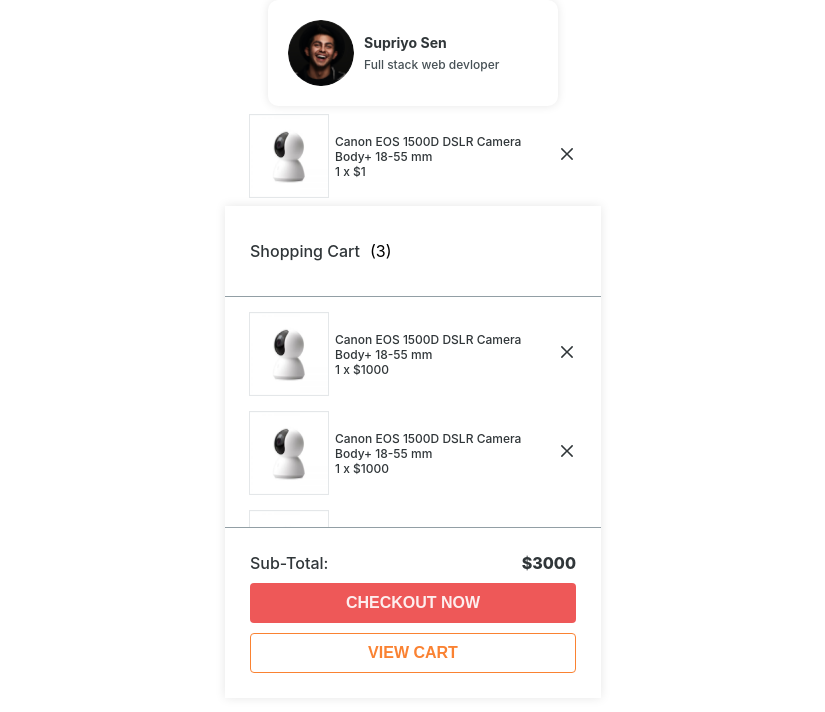
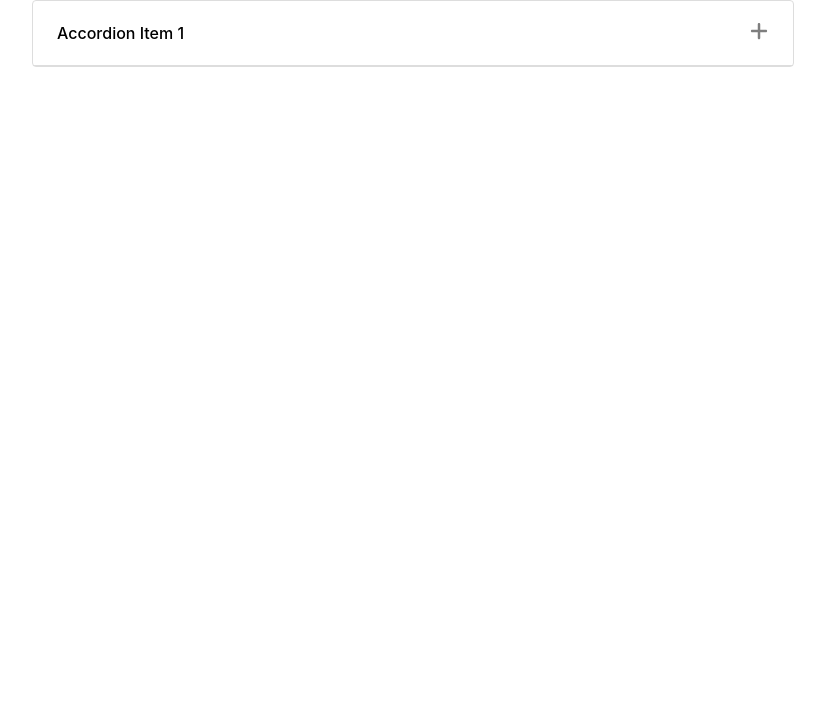
Before and after one commit to sayan2001s/Ecommerce, a React (Create React App) app in the folder client/: page / in a window 1280 px wide. Shown: the top 712 px of the page, without its empty margins (227-1052 px from the left). Built offline with nearby package versions, Linux system fonts and the light colour scheme.

Commit message:
Component--> Accordion (done)

```diff
--- a/client/src/App.tsx
+++ b/client/src/App.tsx
@@ -6,7 +6,14 @@
 import Cart from "./components/ui/cart";
 import item from "./Image/item-1.png";
 import ShoppingCart from "./components/ui/ShoppingCart";
+import { Accordion, AccordionContent, AccordionItem, AccordionTrigger } from "../../client/src/components/ui/accordion";
+import { useState } from "react";
 const App = () => {
+  const [openIndex, setOpenIndex] = useState<number | null>(null);
+
+  const handleToggle = (index: number) => {
+    setOpenIndex(openIndex === index ? null : index);
+  }
   return (
     <div className="flex flex-col items-center  gap-2">
       {/* <Card */}
@@ -19,18 +26,33 @@
       {/* totalSales={6969} */}
       {/* special="SALE" */}
       {/* /> */}
-      <MemberCard
-        name="Supriyo Sen"
-        role="Full stack web devloper"
-        image={avatar}
-      />
-      <Cart
-        description="Canon EOS 1500D DSLR Camera Body+ 18-55 mm"
-        price={1}
-        image={item}
-      />
-
-      <ShoppingCart quantity={3} subTotal={3000} />
+      {/* <MemberCard */}
+      {/* name="Supriyo Sen" */}
+      {/* role="Full stack web devloper" */}
+      {/* image={avatar} */}
+      {/* /> */}
+      {/* <Cart */}
+      {/* description="Canon EOS 1500D DSLR Camera Body+ 18-55 mm" */}
+      {/* price={1} */}
+      {/* image={item} */}
+      {/* /> */}
+      {/*  */}
+      {/* <ShoppingCart quantity={3} subTotal={3000} /> */}
+      <Accordion size="lg">
+        {[...Array(1)].map((_, index) => (
+          <AccordionItem key={index}>
+            <AccordionTrigger
+              onClick={() => handleToggle(index)}
+              isOpen={openIndex === index}
+            >
+              Accordion Item {index + 1}
+            </AccordionTrigger>
+            <AccordionContent isOpen={openIndex === index}>
+              <p>This is the content of item {index + 1}.</p>
+            </AccordionContent>
+          </AccordionItem>
+        ))}
+      </Accordion>
       <div className="md-10"></div>
     </div>
   );
--- /dev/null
+++ b/client/src/components/ui/accordion.tsx
@@ -0,0 +1,91 @@
+import React, { useState, useRef, forwardRef } from "react";
+import styles from "../../css/components/accordion.module.css";
+import Button from "./buttons";
+import { FaPlus, FaMinus } from "react-icons/fa6";
+
+
+type Size = "sm" | "md" | "lg";
+
+interface AccordionProps extends React.HTMLAttributes<HTMLDivElement> {
+  children: React.ReactNode;
+  size?: Size;
+}
+
+interface AccordionItemProps extends React.HTMLAttributes<HTMLDivElement> {
+  children: React.ReactNode;
+  className?: string;
+  onClick?: () => void;
+  isOpen?: boolean;
+  size?: Size;
+}
+
+const Accordion: React.FC<AccordionProps> = ({ children, size = "md", ...props }) => {
+  return (
+    <div
+      className={`${styles.accordion} ${styles[`accordion--${size}`]}`}
+      {...props}
+    >
+      {children}
+    </div>
+  );
+};
+
+const AccordionItem = forwardRef<HTMLDivElement, AccordionItemProps>(
+  ({ className, children, ...props }, ref) => (
+    <div
+      ref={ref}
+      className={`${styles.accordionItem} ${className}`}
+      {...props}
+    >
+      {children}
+    </div>
+  )
+);
+AccordionItem.displayName = "AccordionItem";
+
+const AccordionTrigger = forwardRef<HTMLDivElement, AccordionItemProps>(
+  ({ className, children, onClick, isOpen, ...props }, ref) => (
+    <div
+      ref={ref}
+      className={`${styles.accordionHeader} ${
+        isOpen ? styles.open : ""
+      } ${className}`}
+      onClick={onClick}
+      {...props}
+    >
+      {children}
+      <span className={`${styles.icon} ${!isOpen ? styles.inactive : ''}`}>
+        {isOpen ? (
+          <FaMinus size={20} />
+        ) : (
+          <FaPlus size={20} />
+        )}
+      </span>
+    </div>
+  )
+);
+AccordionTrigger.displayName = "AccordionTrigger";
+
+const AccordionContent = forwardRef<HTMLDivElement, AccordionItemProps>(
+  ({ className, children, isOpen, ...props }, ref) => {
+    const contentRef = useRef<HTMLDivElement>(null);
+
+    return (
+      <div
+        ref={ref}
+        className={`${styles.accordionContent} ${className}`}
+        style={{
+          maxHeight: isOpen ? `${contentRef.current?.scrollHeight}px` : "0px",
+        }}
+        {...props}
+      >
+        <div ref={contentRef} className={styles.accordionContentInner}>
+          {children}
+        </div>
+      </div>
+    );
+  }
+);
+AccordionContent.displayName = "AccordionContent";
+
+export { Accordion, AccordionItem, AccordionTrigger, AccordionContent };
--- a/client/src/components/ui/cards.tsx
+++ b/client/src/components/ui/cards.tsx
@@ -45,7 +45,6 @@
            </div>}
 
 
-
            <div className={styles.details}>
             {!hideRating && <div className={styles.rating}>
                 <Rating rating={rating} hideRating={false} /><div className={styles.totalSale}>({totalSales})</div>
--- /dev/null
+++ b/client/src/css/components/accordion.module.css
@@ -0,0 +1,60 @@
+/* Accordion.module.css */
+.accordion {
+  border: 1px solid #ddd;
+  border-radius: 4px;
+  margin: 0 auto;
+}
+
+.accordion--sm {
+  width: 360px;
+  height: auto;
+}
+
+.accordion--md {
+  width: 560px;
+  height: auto;
+}
+
+.accordion--lg {
+  width: 760px;
+  height: auto;
+}
+
+.accordionItem {
+  border-bottom: 1px solid #ddd;
+}
+
+.accordionHeader {
+  display: flex;
+  justify-content: space-between;
+  align-items: center;
+  padding: 20px 24px;
+  cursor: pointer;
+  font-weight: 500;
+}
+
+.accordionHeader.open {
+  background-color: orange;
+}
+
+.icon {
+  transition: color 0.2s, opacity 0.2s;
+}
+
+.icon.inactive {
+  opacity: 0.5;
+}
+
+.accordionHeader:hover .icon.inactive {
+  opacity: 1;
+  color: #000;
+}
+
+.accordionContent {
+  overflow: hidden;
+  transition: max-height 0.2s ease-out;
+}
+
+.accordionContentInner {
+  padding: 20px 24px;
+}
```
Lines whose indentation alone changed are shown as unchanged.
